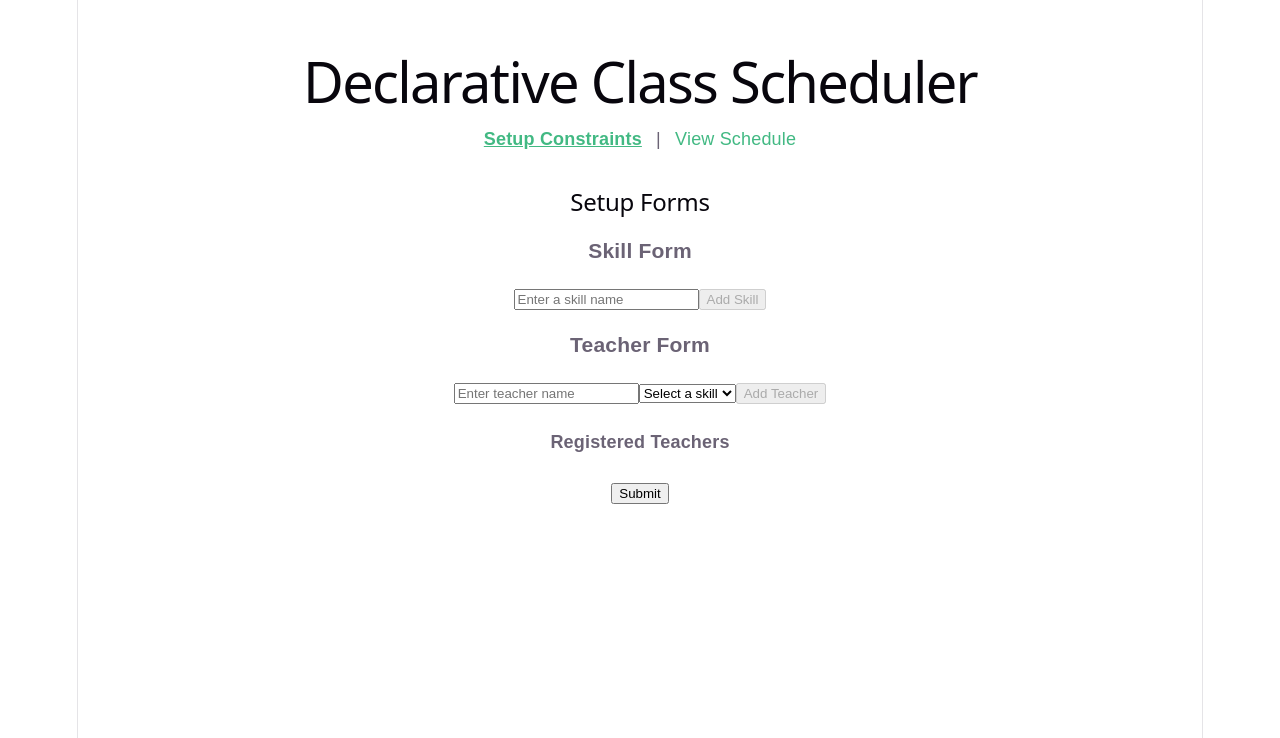
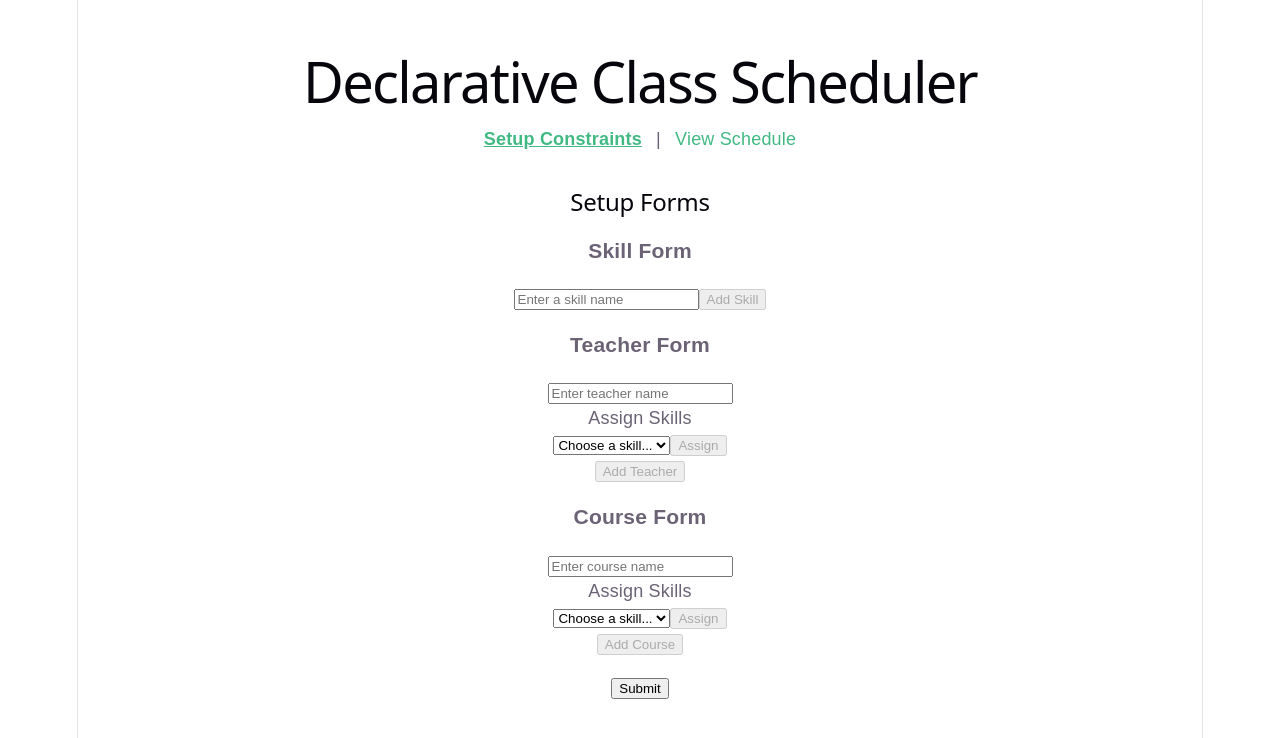
Before and after one commit to psvansluis/class-scheduler, a Vue app: page /#/ in a window 1280 px wide. Shown: the top 738 px of the page. Built offline with nearby package versions, Linux system fonts and the light colour scheme.

Commit message:
add course form

```diff
--- a/src/components/CourseForm.vue
+++ b/src/components/CourseForm.vue
@@ -1,6 +1,65 @@
 <template>
   <div>
-    <h3>Teacher Form</h3>
-    <p>This is a placeholder for the Teacher form.</p>
+    <h3>Course Form</h3>
+    <input v-model="rawName" placeholder="Enter course name" />
+    <SkillSelector :available-skills="skills" v-model="draftSkills" />
+    <button :disabled="!canCommit" @click="commit">Add Course</button>
+    <h4 v-if="courses.size > 0">Registered Courses</h4>
+    <ul>
+      <li v-for="[slug, properties] in courses" :key="slug">
+        <i>{{ slugToLabel(slug).label }}</i> (<span
+          v-for="skill in properties.skills"
+          :key="skill"
+        >
+          {{ slugToLabel(skill).label }}</span
+        >)
+        <button @click="$emit('removeCourse', slug)">❌</button>
+      </li>
+    </ul>
   </div>
 </template>
+
+<script setup lang="ts">
+import { computed, ref } from "vue";
+import SkillSelector from "./SkillSelector.vue";
+import type { HumanLabel, PrologSlug } from "../types/slugLabel";
+import { labelToSlug, slugToLabel } from "../functions/slugify";
+
+export interface CourseProperties {
+  skills: Set<PrologSlug>;
+}
+
+defineProps<{
+  skills: Set<PrologSlug>;
+  courses: Map<PrologSlug, CourseProperties>;
+}>();
+
+const rawName = ref<string>("");
+const draftSkills = ref<Set<PrologSlug>>(new Set());
+
+const emit = defineEmits<{
+  (
+    e: "addCourse",
+    payload: { slug: PrologSlug; properties: CourseProperties },
+  ): void;
+  (e: "removeCourse", slug: PrologSlug): void;
+}>();
+
+const canCommit = computed<boolean>(
+  () => rawName.value.trim().length > 0 && draftSkills.value.size > 0,
+);
+
+const commit = () => {
+  if (!canCommit.value) return;
+  try {
+    emit("addCourse", {
+      slug: labelToSlug(rawName.value as HumanLabel, "teacher"),
+      properties: { skills: new Set(draftSkills.value) },
+    });
+    rawName.value = "";
+    draftSkills.value.clear();
+  } catch (err) {
+    console.error(err);
+  }
+};
+</script>
--- a/src/components/SchedulerForm.vue
+++ b/src/components/SchedulerForm.vue
@@ -12,6 +12,12 @@
       @add-teacher="addTeacher"
       @remove-teacher="removeTeacher"
     />
+    <CourseForm
+      :skills="skills"
+      :courses="courses"
+      @add-course="addCourse"
+      @remove-course="removeCourse"
+    ></CourseForm>
   </div>
   <button @click="submit">Submit</button>
 </template>
@@ -21,9 +27,11 @@ import { ref } from "vue";
 import SkillForm from "./SkillForm.vue";
 import TeacherForm, { type TeacherProperties } from "./TeacherForm.vue";
 import type { PrologSlug } from "../types/slugLabel";
+import CourseForm, { type CourseProperties } from "./CourseForm.vue";
 
 const skills = ref<Set<PrologSlug>>(new Set());
 const teachers = ref<Map<PrologSlug, TeacherProperties>>(new Map());
+const courses = ref<Map<PrologSlug, CourseProperties>>(new Map());
 
 const addSkill = (slug: PrologSlug) => {
   skills.value.add(slug);
@@ -32,6 +40,7 @@ const addSkill = (slug: PrologSlug) => {
 const removeSkill = (slug: PrologSlug) => {
   skills.value.delete(slug);
   teachers.value.forEach((t) => t.skills.delete(slug));
+  courses.value.forEach((c) => c.skills.delete(slug));
 };
 
 const addTeacher = (payload: {
@@ -45,8 +54,20 @@ const removeTeacher = (slug: PrologSlug) => {
   teachers.value.delete(slug);
 };
 
+const addCourse = (payload: {
+  slug: PrologSlug;
+  properties: CourseProperties;
+}) => {
+  courses.value.set(payload.slug, payload.properties);
+};
+
+const removeCourse = (slug: PrologSlug) => {
+  courses.value.delete(slug);
+};
+
 const submit = () => {
   console.log("Skills:", Array.from(skills.value));
   console.log("Teachers:", teachers.value);
+  console.log("Courses:", courses.value);
 };
 </script>
--- /dev/null
+++ b/src/components/SkillSelector.vue
@@ -0,0 +1,53 @@
+<template>
+  <div class="skill-selector-field">
+    <label for="skill-dropdown">Assign Skills</label>
+    <div class="input-row">
+      <select id="skill-dropdown" v-model="pendingSelection">
+        <option value="" disabled>Choose a skill...</option>
+        <option
+          v-for="slug in availableSkills"
+          :key="slug"
+          :value="slug"
+          :disabled="modelValue.has(slug)"
+        >
+          {{ slugToLabel(slug).label }}
+        </option>
+      </select>
+      <button type="button" :disabled="!pendingSelection" @click="addSelected">
+        Assign
+      </button>
+    </div>
+
+    <div class="assigned-pills">
+      <span v-for="slug in modelValue" :key="slug" class="assigned-pill">
+        {{ slugToLabel(slug).label }}
+        <button type="button" @click="removeSelected(slug)">✕</button>
+      </span>
+    </div>
+  </div>
+</template>
+
+<script setup lang="ts">
+import { ref } from "vue";
+import { slugToLabel } from "../functions/slugify";
+import type { PrologSlug } from "../types/slugLabel";
+
+const props = defineProps<{
+  availableSkills: Set<PrologSlug>;
+}>();
+
+const modelValue = defineModel<Set<PrologSlug>>({ default: () => new Set() });
+
+const pendingSelection = ref<PrologSlug | "">("");
+
+const addSelected = () => {
+  if (pendingSelection.value) {
+    modelValue.value.add(pendingSelection.value as PrologSlug);
+    pendingSelection.value = "";
+  }
+};
+
+const removeSelected = (slug: PrologSlug) => {
+  modelValue.value.delete(slug);
+};
+</script>
--- a/src/components/TeacherForm.vue
+++ b/src/components/TeacherForm.vue
@@ -3,16 +3,11 @@
     <h3>Teacher Form</h3>
     <input v-model="rawName" placeholder="Enter teacher name" />
 
-    <select v-model="selectedSkill">
-      <option value="" disabled>Select a skill</option>
-      <option v-for="slug in skills" :key="slug" :value="slug">
-        {{ slugToLabel(slug).label }}
-      </option>
-    </select>
+    <SkillSelector :available-skills="skills" v-model="draftSkills" />
 
     <button :disabled="!canCommit" @click="commit">Add Teacher</button>
 
-    <h4>Registered Teachers</h4>
+    <h4 v-if="teachers.size > 0">Registered Teachers</h4>
     <ul>
       <li v-for="[slug, properties] in teachers" :key="slug">
         <strong>{{ slugToLabel(slug).label }}</strong> can teach:
@@ -29,6 +24,7 @@
 import { ref, computed } from "vue";
 import { labelToSlug, slugToLabel } from "../functions/slugify";
 import type { HumanLabel, PrologSlug } from "../types/slugLabel";
+import SkillSelector from "./SkillSelector.vue";
 
 export interface TeacherProperties {
   skills: Set<PrologSlug>;
@@ -48,10 +44,10 @@ const emit = defineEmits<{
 }>();
 
 const rawName = ref("");
-const selectedSkill = ref<PrologSlug | "">("");
+const draftSkills = ref<Set<PrologSlug>>(new Set());
 
-const canCommit = computed(
-  () => rawName.value.trim().length > 0 && selectedSkill.value !== "",
+const canCommit = computed<boolean>(
+  () => rawName.value.trim().length > 0 && draftSkills.value.size > 0,
 );
 
 const commit = () => {
@@ -59,10 +55,10 @@ const commit = () => {
   try {
     emit("addTeacher", {
       slug: labelToSlug(rawName.value as HumanLabel, "teacher"),
-      properties: { skills: new Set([selectedSkill.value as PrologSlug]) },
+      properties: { skills: new Set(draftSkills.value) },
     });
     rawName.value = "";
-    selectedSkill.value = "";
+    draftSkills.value.clear();
   } catch (err) {
     console.error(err);
   }
```
